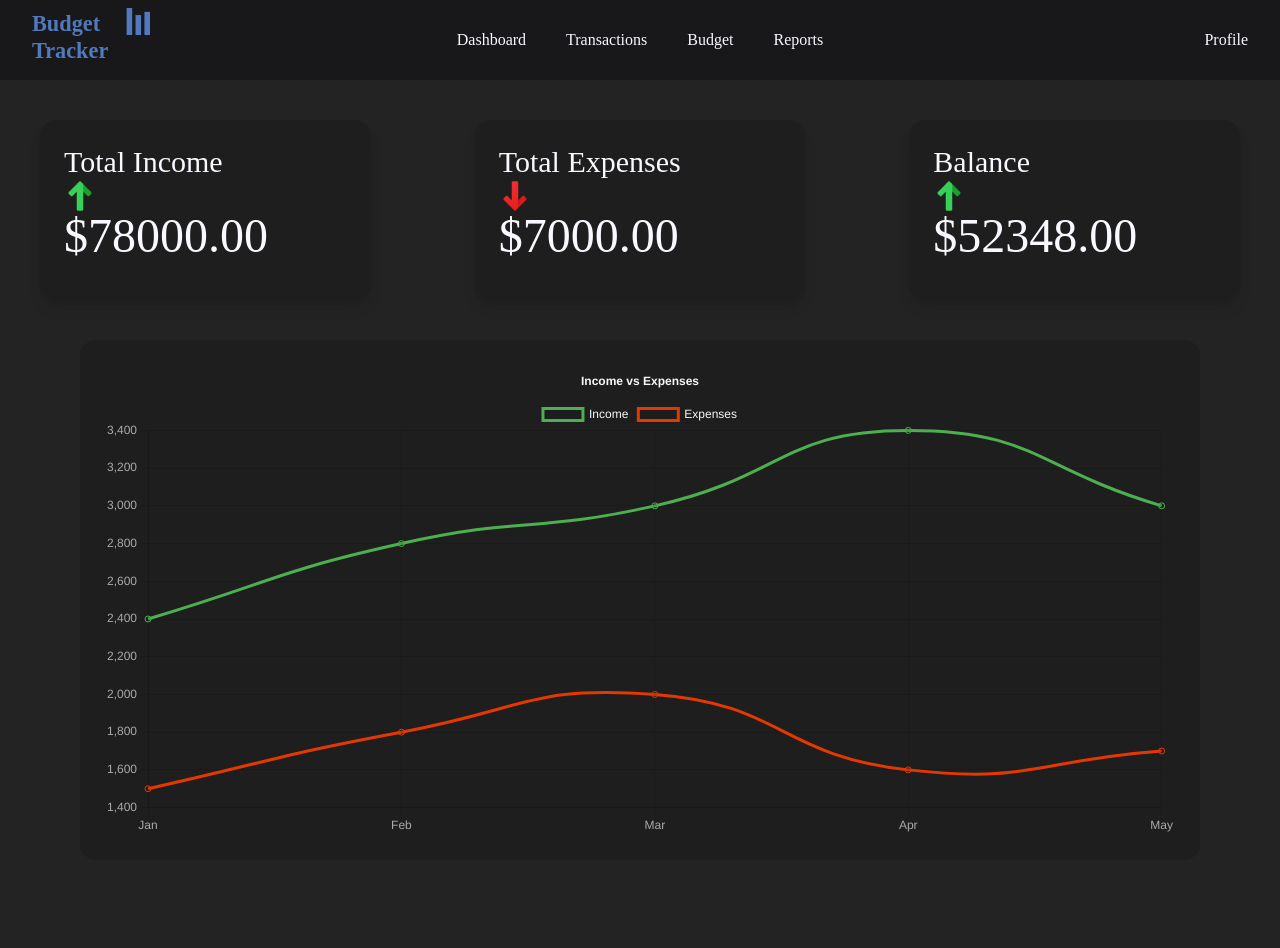
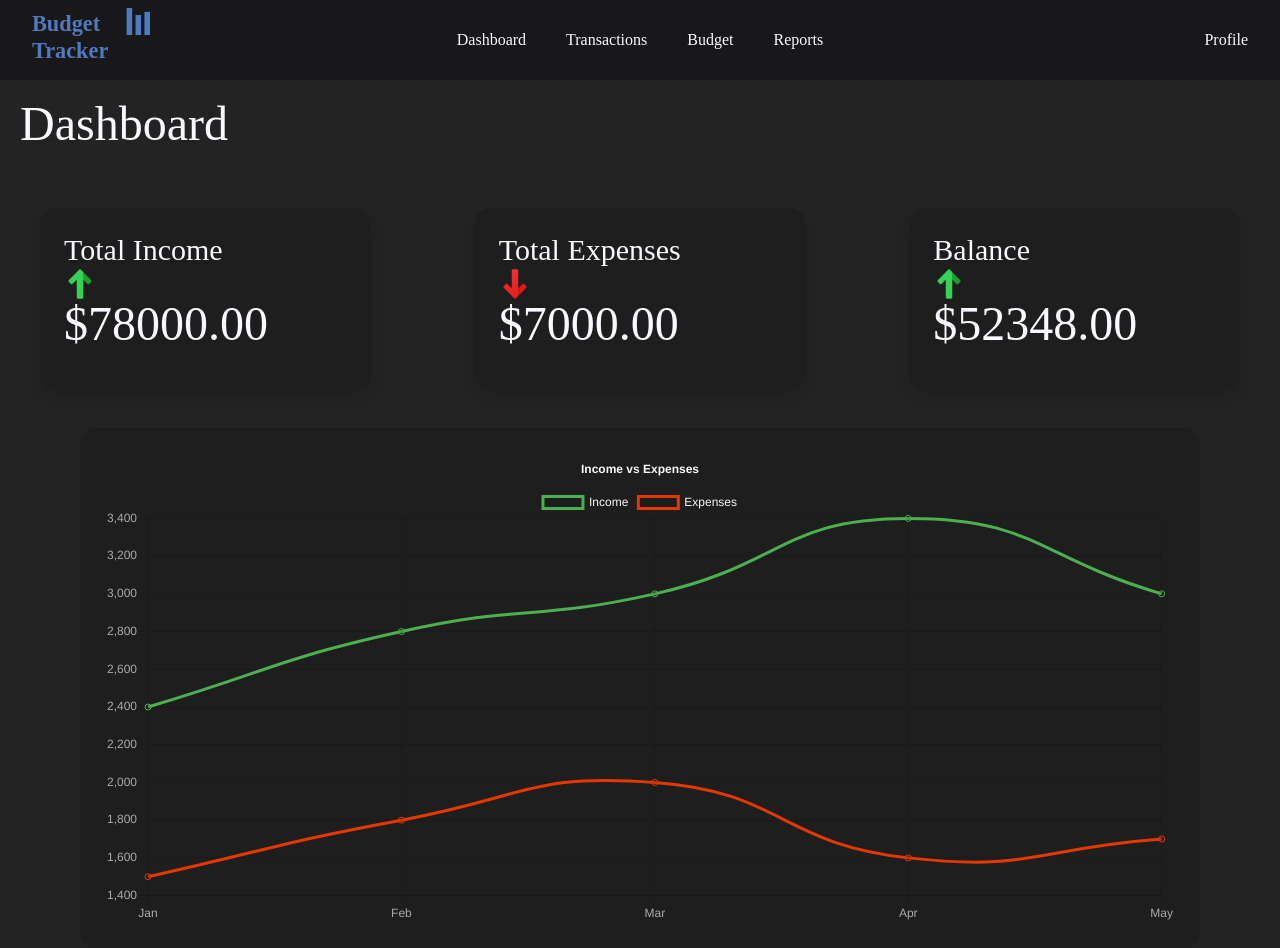
Before and after one commit to adelkandi/budget-tracker, a React (Vite) app in the folder frontend/: page /dashboard in a window 1280 px wide. Before the commit the page ends 860 px from the top, so only its background shows below. Built offline with nearby package versions, Linux system fonts and the light colour scheme.

Commit message:
Add: { Adding a title to dashboard page }

```diff
--- a/frontend/src/pages/dashboard.tsx
+++ b/frontend/src/pages/dashboard.tsx
@@ -9,6 +9,7 @@ function Dashboard(){
     return (
         <>
             <Navbar />
+            <h1 className="dashboard-title text-5xl mx-5 my-5">Dashboard</h1>
             <div className="dashboard-container flex justify-center gap-6">
                 <IncomeCard />
                 <ExpenseCard />
```
